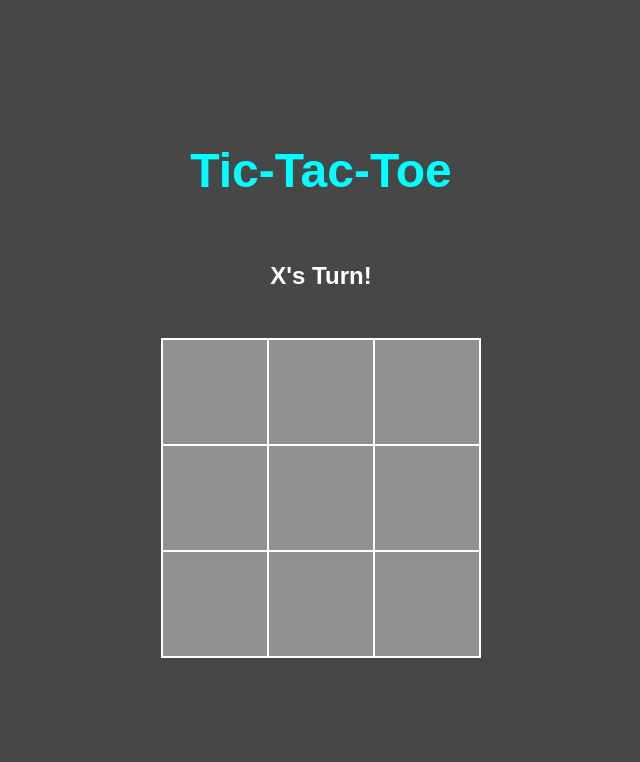
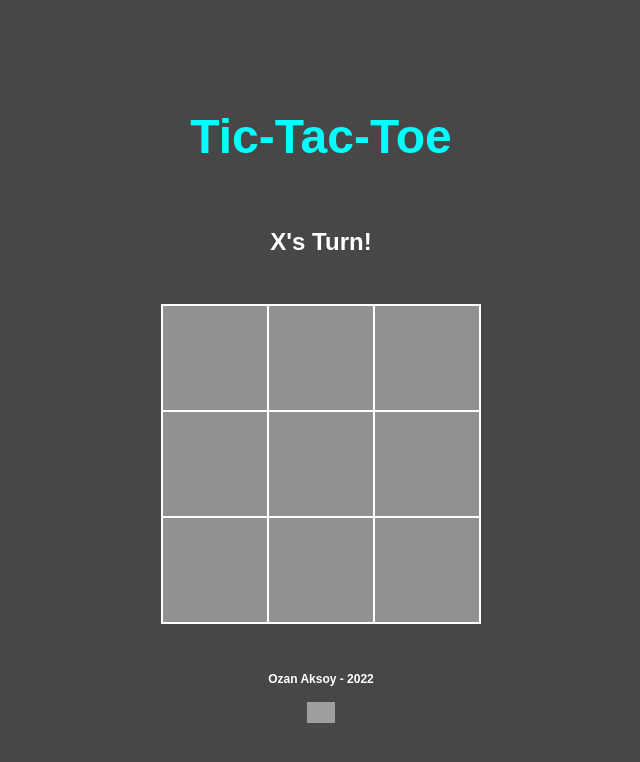
Before and after one commit to ozanakss123/tic-tac-toe, a plain HTML site: page index.html in a window 1280 px wide. Shown: the whole page, without its empty margins (319-959 px from the left). Drawn offline with Linux system fonts and the light colour scheme; grey boxes are pictures that could not be loaded.

Commit message:
github logo added

```diff
--- a/index.html
+++ b/index.html
@@ -26,6 +26,11 @@
         <input class="btn" type="button" value="Restart the game" onClick="refresh(this)">
     </div>
 
+    <footer class="footer">
+        <p>Ozan Aksoy - 2022</p>
+        <a href="https://github.com/ozanakss123"><img src="https://icon-library.com/images/github-icon-white/github-icon-white-5.jpg" alt="github"></a>
+    </footer>
+
     <script src="./app.js"></script>
 </body>
 </html>
--- a/style.css
+++ b/style.css
@@ -76,3 +76,24 @@ h2{
 .btn:hover{
     border: 2px solid white;
 }
+
+a{
+    display: flex;
+    justify-content: center;
+}
+
+
+footer p{
+    color: white;
+    font-size: 12px;
+    font-weight: 600;
+    display: flex;
+    justify-content: center;
+    margin-bottom: 0;
+    margin-top: 1rem;
+}
+
+img{
+    margin-top: 1rem;
+    width: 7%;
+}
```
